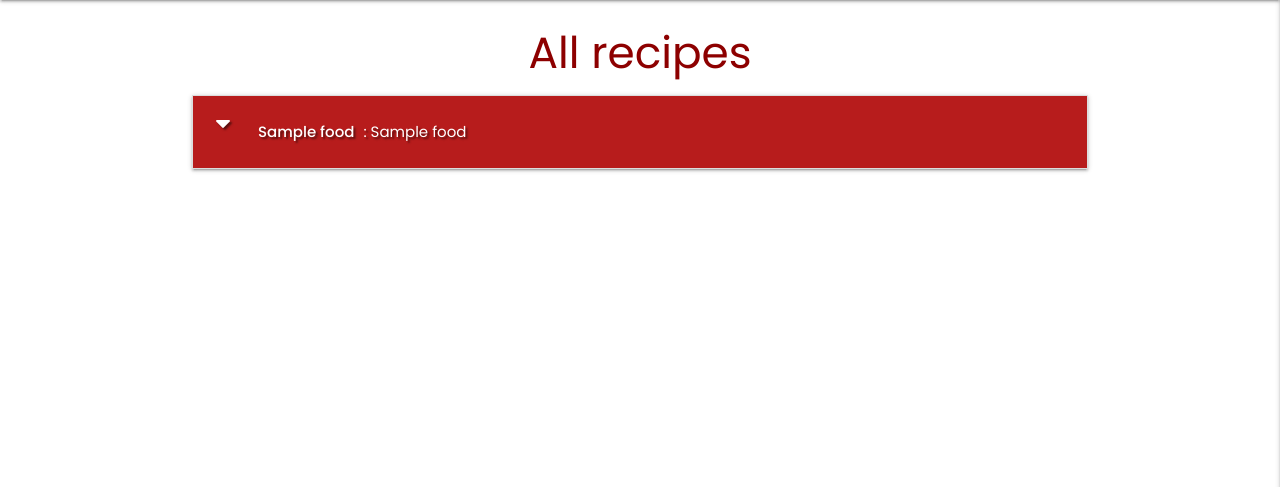
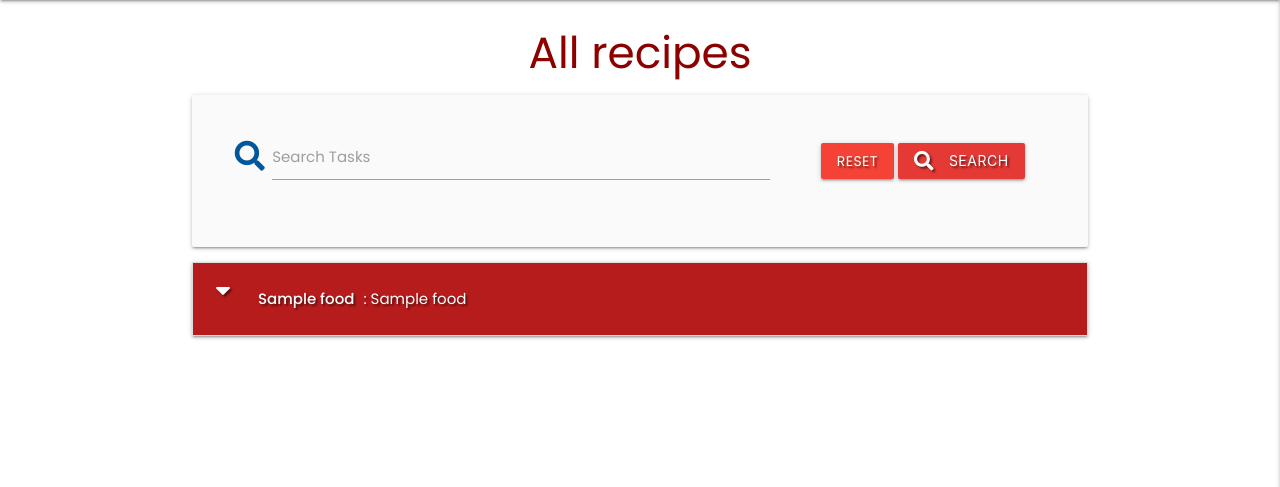
Before and after one commit to Oneday2010/milestone-project3_koreanfood, a Flask app: page / in a window 1280 px wide. Shown: the part 82-569 px from the top of the page. Run offline with Flask 2, Linux system fonts and the light colour scheme; a database or web service that is not in the repository returns one stand-in record (values such as "Sample title"); some libraries are stand-ins or nearby versions.

Commit message:
add search functionallity

```diff
--- a/app.py
+++ b/app.py
@@ -24,6 +24,12 @@ def get_foods():
     foods = list(mongo.db.foods.find())
     return render_template("foods.html", foods=foods)
 
+
+@app.route("/search", methods=["GET", "POST"])
+def search():
+    query = request.form.get("query")
+    foods = list(mongo.db.foods.find({"$text": {"$search": query}}))
+    return render_template("foods.html", foods=foods)
 
 @app.route("/register", methods=["GET", "POST"])
 def register():
--- a/templates/foods.html
+++ b/templates/foods.html
@@ -3,6 +3,24 @@
 
 <h3 class="heading_color center-align">All recipes</h3>
 
+<div class="row card-panel grey lighten-5">
+    <form action="{{ url_for('search') }}" method="post" class="col s12">
+        <div class="row valign-wrapper center-align">
+            <div class="input-field col s12 m8">
+                <i class="fas fa-search prefix light-blue-text text-darken-4"></i>
+                <input type="text" name="query" id="query" minlength="3" class="validate" required>
+                <label for="query">Search Tasks</label>
+            </div>
+            <div class="col s12 m4">
+                <a href="{{ url_for('get_foods') }}" class="red btn text-shadow">Reset</a>
+                <button type="submit" class="red darken-1 btn text-shadow">
+                    <i class="fas fa-search left"></i> Search
+                </button>
+            </div>
+        </div>
+    </form>
+</div>
+{% if foods|length > 0 %}
 <ul class="collapsible">
     {% for foods in foods %}
     <li>
@@ -27,4 +45,8 @@
     {% endfor %}
 </ul>
 
+{% else %}
+<h3 class="red-text text-darken-4 center-align">No Results Found</h3>
+{% endif %}
+
 {% endblock %}
```
